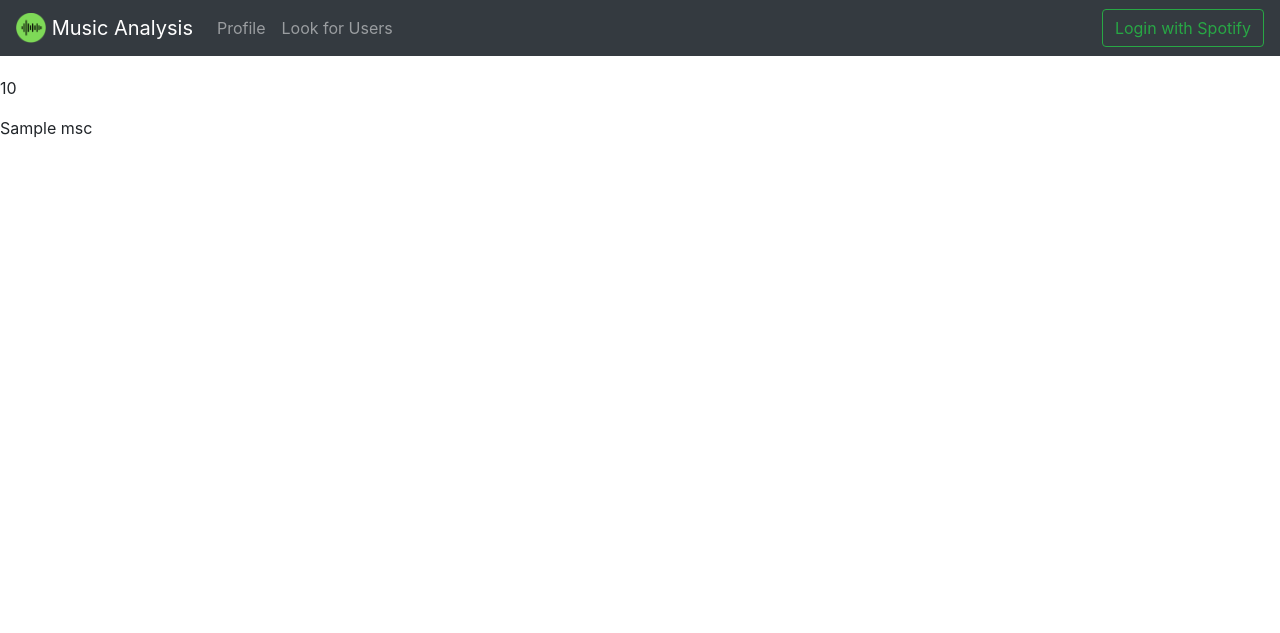
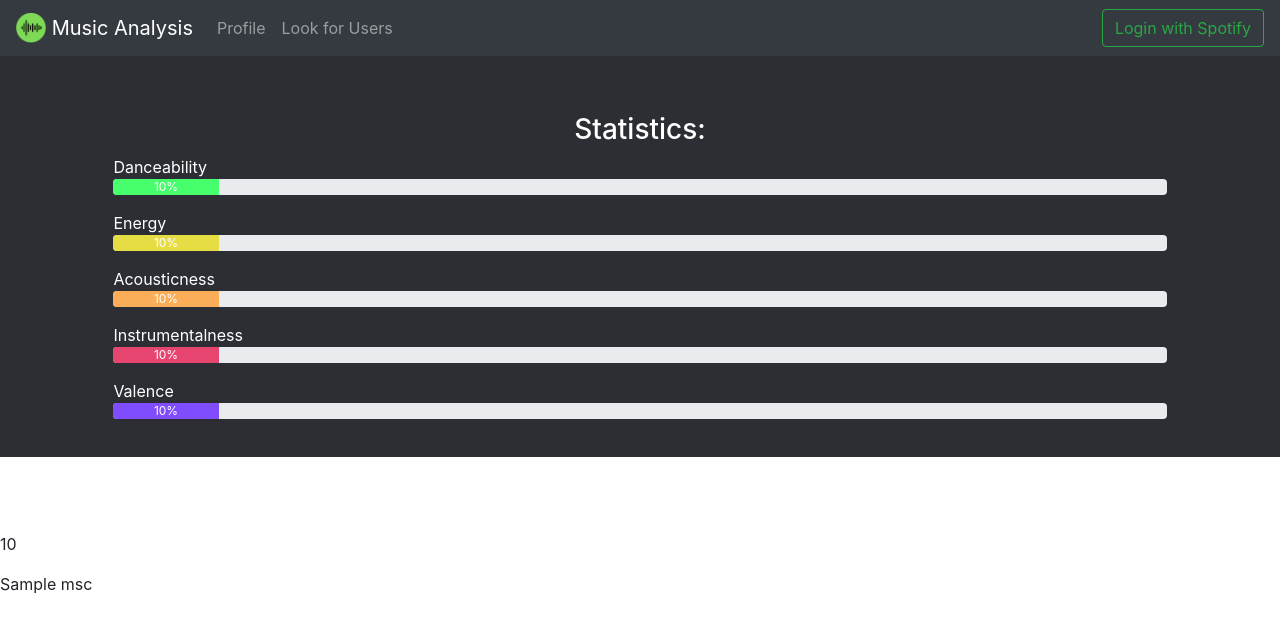
Before and after one commit to Mateus-Mannes/musicanalysis, a Flask app: template templates/playlist.html in a window 1280 px wide. Shown: the top 633 px of the page. Run offline with Flask 2, Linux system fonts and the light colour scheme; the template is opened without the code that fills it: most values are stand-ins (such as "Sample title", 1, 10 or a date in 2020); some libraries are stand-ins or nearby versions.

Commit message:
add statistcs to playlist page

```diff
--- a/templates/layout.html
+++ b/templates/layout.html
@@ -2,7 +2,7 @@
 <html lang="en">
     <head>
         <meta name="format-detection" content="telephone=no">
-        <link href="static/icon1.webp" rel="icon">
+        <link href="static/logo.png" rel="icon">
         <meta name="viewport" content="width=device-width, initial-scale=1.0">
         <link rel="stylesheet" href="https://stackpath.bootstrapcdn.com/bootstrap/4.5.0/css/bootstrap.min.css" integrity="sha384-9aIt2nRpC12Uk9gS9baDl411NQApFmC26EwAOH8WgZl5MYYxFfc+NcPb1dKGj7Sk" crossorigin="anonymous">
         <script src="https://code.jquery.com/jquery-3.3.1.min.js"></script>
@@ -29,7 +29,7 @@
             <span class="navbar-toggler-icon"></span>
         </button>
         <a class="navbar-brand" href="/">
-            <img src="static/site-logo1.png" width="30" height="30" class="d-inline-block align-top" alt="" loading="lazy">
+            <img src="static/logo.png" width="30" height="30" class="d-inline-block align-top" alt="" loading="lazy">
             Music Analysis
         </a>
         <div class="collapse navbar-collapse" id="navbarTogglerDemo01">
--- a/templates/playlist.html
+++ b/templates/playlist.html
@@ -1,5 +1,48 @@
 {% extends "layout.html" %}
 {% block main %}
+
+<style>
+    .text{color:white;}
+    .pad{padding-left:1cm; padding-right: 1cm;}
+    .graf {padding-left:3cm; padding-right: 3cm;}
+    @media only screen and (max-width: 800px) {
+    .graf{padding-left:0.5cm; padding-right: 0.5cm;}
+    }
+
+
+</style>
+
+<div class="graf" style="background-color:#2C2E33; padding-top: 1cm; padding-bottom: 1cm">
+<p style="margin-top:2cm"></p>
+<h3 class="text-center text pad">Statistics:</h3>
+<font color="white">Danceability</font>
+<div class="progress ">
+    <div class="progress-bar" role="progressbar" style="width: {{ avg[0]  }}%; background-color: #47FF6D;" aria-valuenow="{{ avg[0] }}" aria-valuemin="0" aria-valuemax="100">{{ avg[0] }}%</div>
+  </div>
+  <p></p>
+  <font color="white">Energy</font>
+  <div class="progress ">
+    <div class="progress-bar" role="progressbar" style="width: {{ avg[1] }}%; background-color: #E6DD45;" aria-valuenow="{{ avg[1] }}" aria-valuemin="0" aria-valuemax="100">{{ avg[1] }}%</div>
+  </div>
+  <p></p>
+  <font color="white">Acousticness</font>
+  <div class="progress ">
+    <div class="progress-bar" role="progressbar" style="width: {{ avg[2]  }}%; background-color: #FCAD58;" aria-valuenow="{{ avg[2] }}" aria-valuemin="0" aria-valuemax="100">{{ avg[2] }}%</div>
+  </div>
+  <p></p>
+  <font color="white">Instrumentalness</font>
+  <div class="progress ">
+    <div class="progress-bar" role="progressbar" style="width: {{ avg[3]  }}%; background-color: #E64570;" aria-valuenow="{{ avg[3]}}" aria-valuemin="0" aria-valuemax="100">{{ avg[3]  }}%</div>
+  </div>
+  <p></p>
+  <font color="white">Valence</font>
+  <div class="progress ">
+    <div class="progress-bar" role="progressbar" style="width: {{ avg[4]  }}%; background-color: #7F4CFE;" aria-valuenow="{{ avg[4]}}" aria-valuemin="0" aria-valuemax="100">{{ avg[4] }}%</div>
+  </div>
+
+</div>
     <p style="margin-top:2cm">{{avg}}</p>
     <p>{{msc}}</p>
+
+
 {% endblock %}
--- a/templates/profile.html
+++ b/templates/profile.html
@@ -26,7 +26,7 @@
             <img src={{ img }} class="myimg">
         </div>
         <h3 class="text-center text pad" id="hello">Good Morning {{name}} !</h3>
-        <h3 class="text-center text pad">Top playlists:</h3>
+
         <p class="text-center" style="margin: auto; max-width: 1000px;">
             {% for i in range(playlists|length) %}
                     <iframe src="https://open.spotify.com/embed/playlist/{{ playlists[i][1] }}" class="muc" frameborder="0"
```
Also changed, not shown: main.py (+5 -5 lines), static/icon1.webp (deleted), static/logo.png (renamed from static/site-logo1.png).
